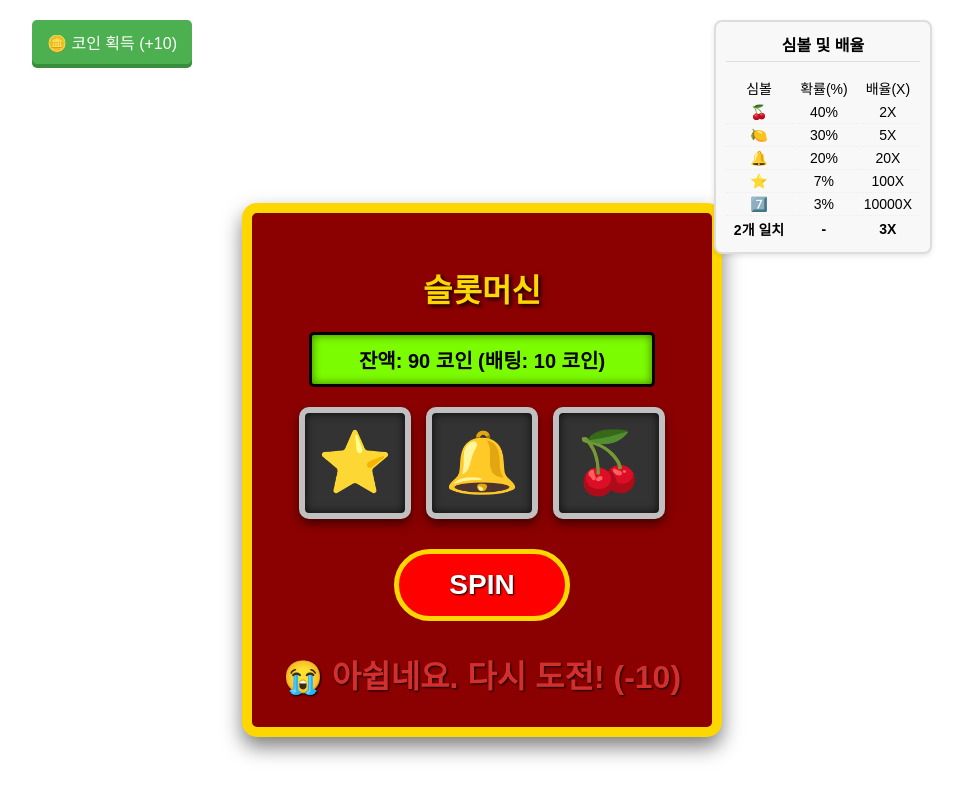
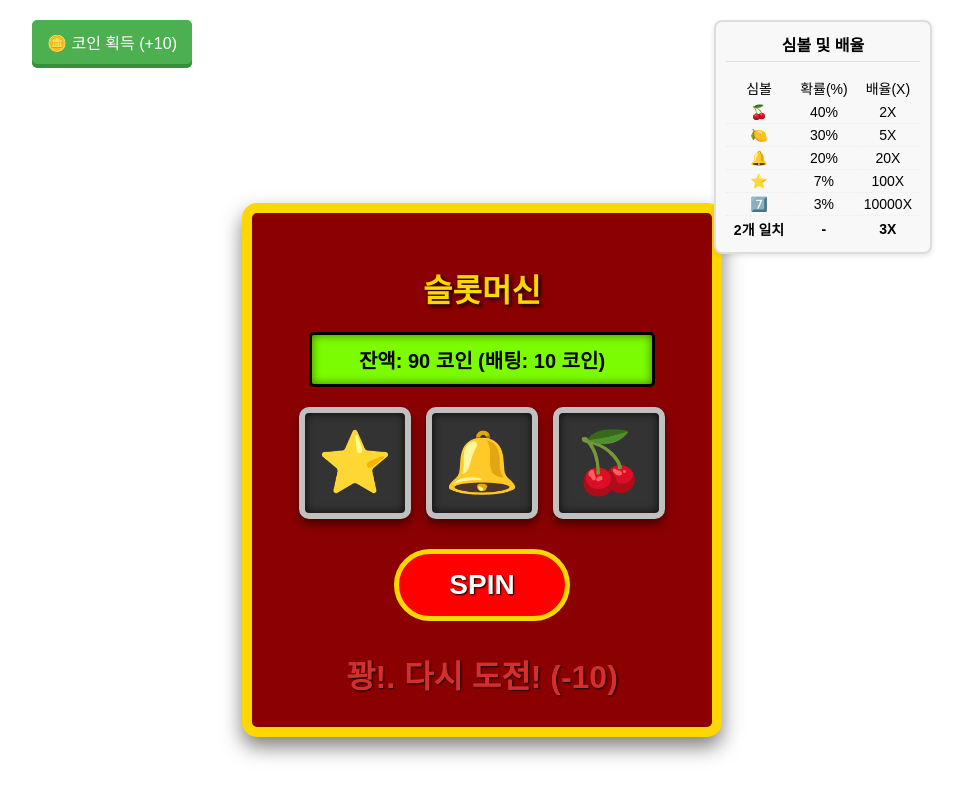
Before and after one commit to bangokhs/bangokhs.github.io, a plain HTML site: page index.html in a window 1280 px wide. Both pictures are taken after a click on the button "SPIN". Shown: the whole page, without its empty margins (158-1121 px from the left). Drawn offline with Linux system fonts and the light colour scheme.

Commit message:
Update message for no match scenario

```diff
--- a/index.html
+++ b/index.html
@@ -409,7 +409,7 @@ function checkResult(results) {
 
             } else {
                 // 일치 없음
-                message = `😭 아쉽네요. 다시 도전! (-${betAmount})`;
+                message = `꽝!. 다시 도전! (-${betAmount})`;
                 resultDisplay.style.color = '#d32f2f';
             }
 
```
